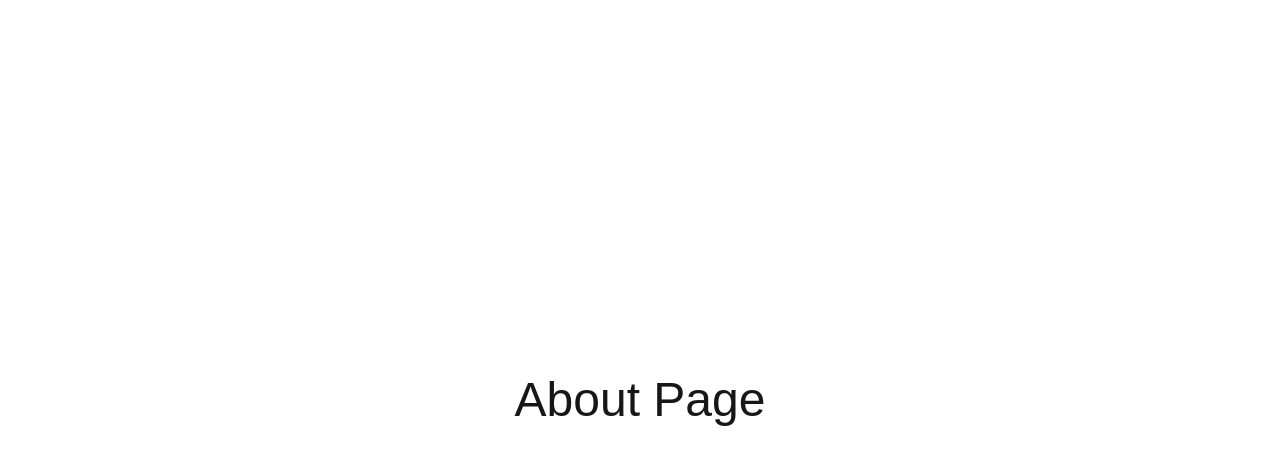
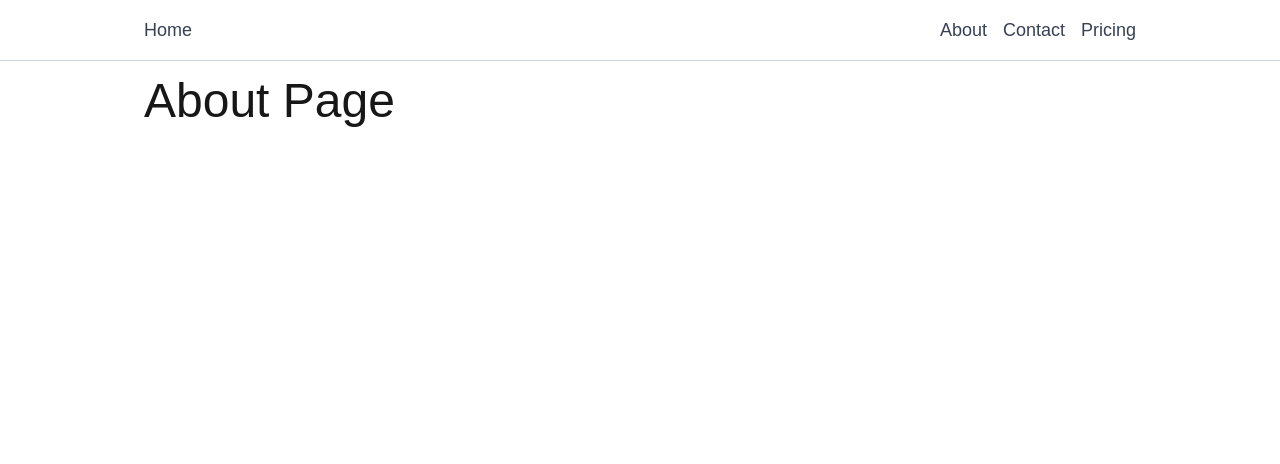
Before and after one commit to jpin730/next-first-steps, a Next.js app: page /about in a window 1280 px wide. Shown: the top 464 px of the page. Built offline with nearby package versions, Linux system fonts and the light colour scheme.

Commit message:
feat: :sparkles: add Navbar component and update InfoLayout to include it

```diff
--- a/app/(info)/layout.tsx
+++ b/app/(info)/layout.tsx
@@ -1,7 +1,14 @@
+import { Navbar } from '@/components/Navbar'
+
 type InfoLayoutProps = Readonly<{
   children: React.ReactNode
 }>
 
 export default function InfoLayout({ children }: InfoLayoutProps) {
-  return <div className="flex h-screen items-center justify-center">{children}</div>
+  return (
+    <div className="flex h-dvh flex-col">
+      <Navbar />
+      <main className="mx-auto w-full max-w-5xl p-4">{children}</main>
+    </div>
+  )
 }
--- /dev/null
+++ b/components/Navbar.tsx
@@ -0,0 +1,39 @@
+import Link from 'next/link'
+import { Fragment } from 'react'
+
+import { Path } from '@/enums/Path'
+
+interface NavItem {
+  name: string
+  path: Path
+}
+
+const navItems: NavItem[] = [
+  { name: 'Home', path: Path.Home },
+  { name: 'About', path: Path.About },
+  { name: 'Contact', path: Path.Contact },
+  { name: 'Pricing', path: Path.Pricing },
+]
+
+export const Navbar = () => {
+  return (
+    <nav className="border-b border-gray-300 dark:border-gray-700">
+      <ul className="mx-auto flex w-full max-w-5xl space-x-4 p-4">
+        {navItems.map((item, index) => (
+          <Fragment key={item.path}>
+            <li>
+              <Link
+                href={item.path}
+                className="text-lg font-medium text-gray-700 hover:text-gray-900 dark:text-gray-300 dark:hover:text-white"
+              >
+                {item.name}
+              </Link>
+            </li>
+
+            {index === 0 && <span className="grow"></span>}
+          </Fragment>
+        ))}
+      </ul>
+    </nav>
+  )
+}
--- /dev/null
+++ b/enums/Path.ts
@@ -0,0 +1,6 @@
+export enum Path {
+  Home = '/',
+  About = '/about',
+  Contact = '/contact',
+  Pricing = '/pricing',
+}
```
